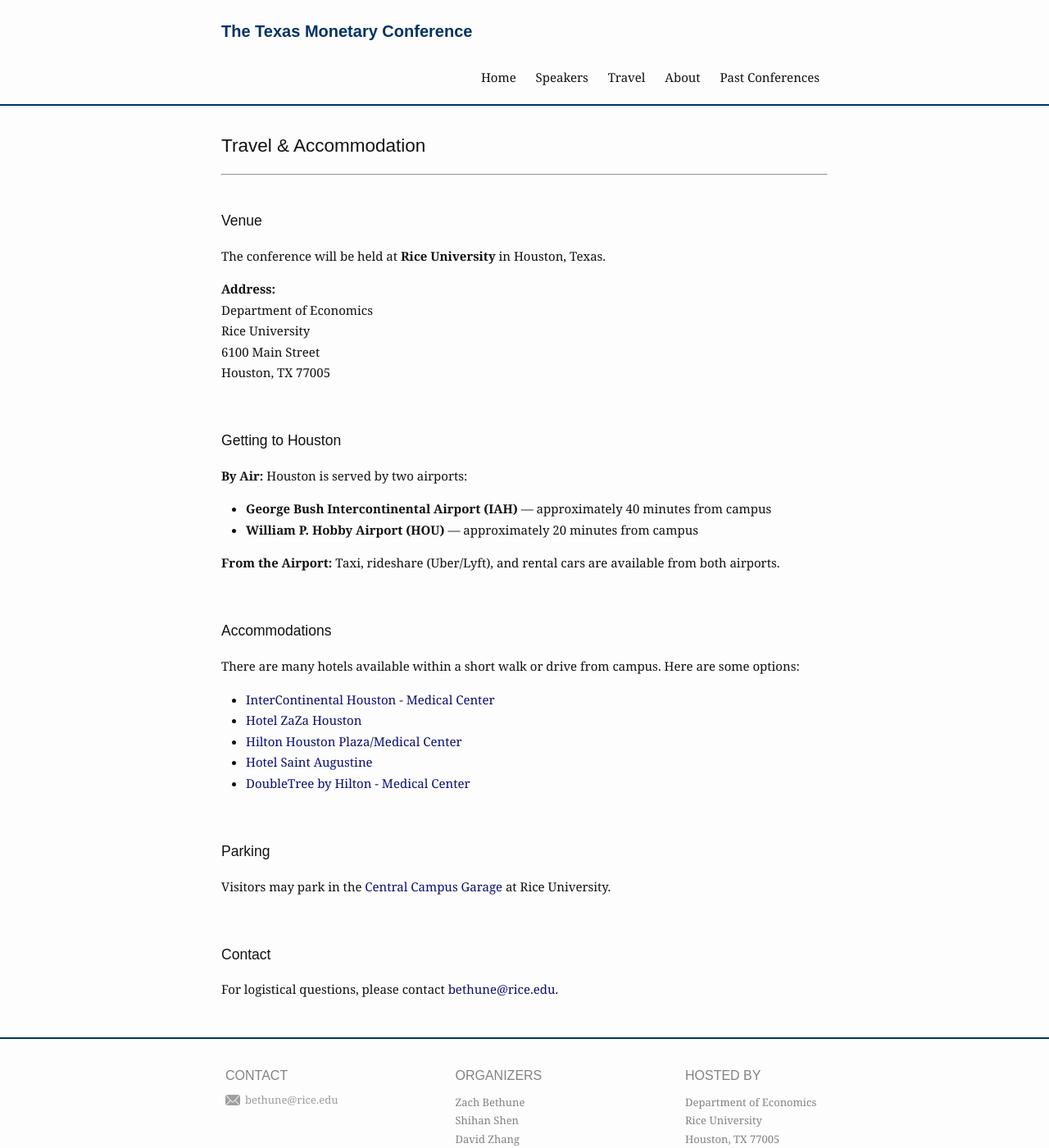
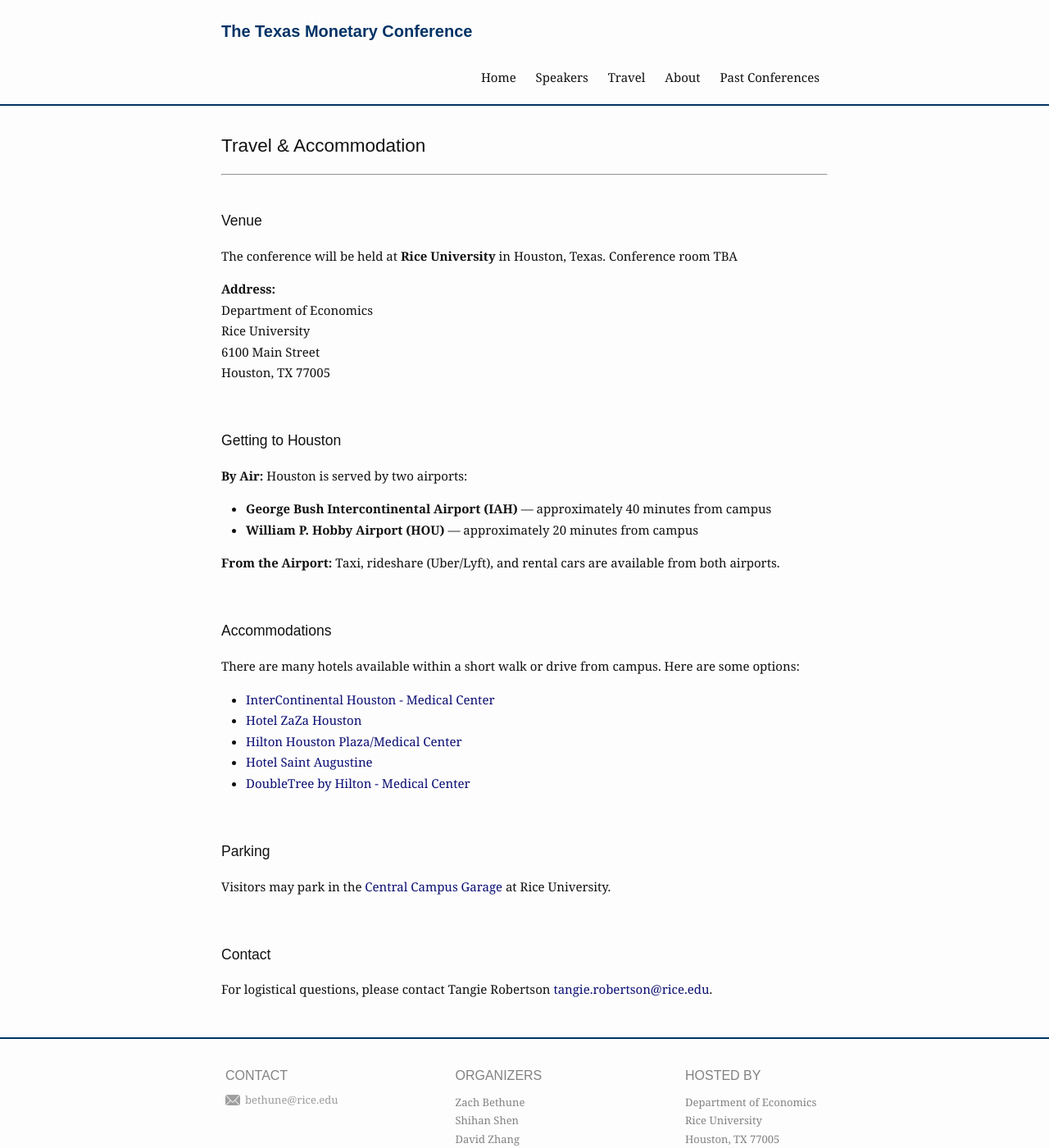
Before and after one commit to zbethune/zbethune.github.io, a Jekyll site: the page built from texas-monetary-conference/travel.md, in a window 1280 px wide and 1400 px high. Shown: the whole window at 82% size. Built offline with Jekyll 4.4.1, drawn with Linux system fonts in a browser that asks for light colours.

Commit message:
Update travel.md

```diff
--- a/texas-monetary-conference/travel.md
+++ b/texas-monetary-conference/travel.md
@@ -12,7 +12,7 @@ slug: /texas-monetary-conference/travel
 
 ### Venue
 
-The conference will be held at **Rice University** in Houston, Texas.
+The conference will be held at **Rice University** in Houston, Texas. Conference room TBA
 
 **Address:**<br/>
 Department of Economics<br/>
@@ -48,10 +48,10 @@ There are many hotels available within a short walk or drive from campus. Here a
 
 ### Parking
 
-Visitors may park in the <a style="color: #0b0e73" href="https://parking.rice.edu/central-campus-garage" target="_blank">Central Campus Garage</a> at Rice University.
+Visitors may park in the <a style="color: #0b0e73" href="https://business.rice.edu/about/directions-and-parking" target="_blank">Central Campus Garage</a> at Rice University.
 
 <br/>
 
 ### Contact
 
-For logistical questions, please contact <a style="color: #0b0e73" href="mailto:bethune@rice.edu">bethune@rice.edu</a>.
+For logistical questions, please contact Tangie Robertson <a style="color: #0b0e73" href="mailto:tangie.robertson@rice.edu">tangie.robertson@rice.edu</a>.
```
